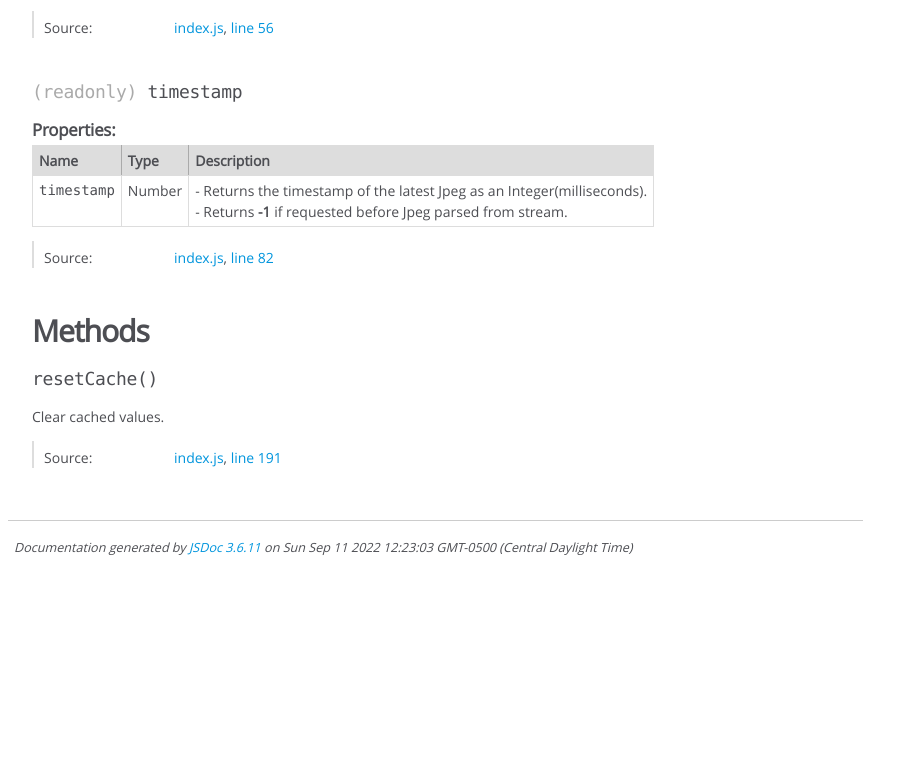
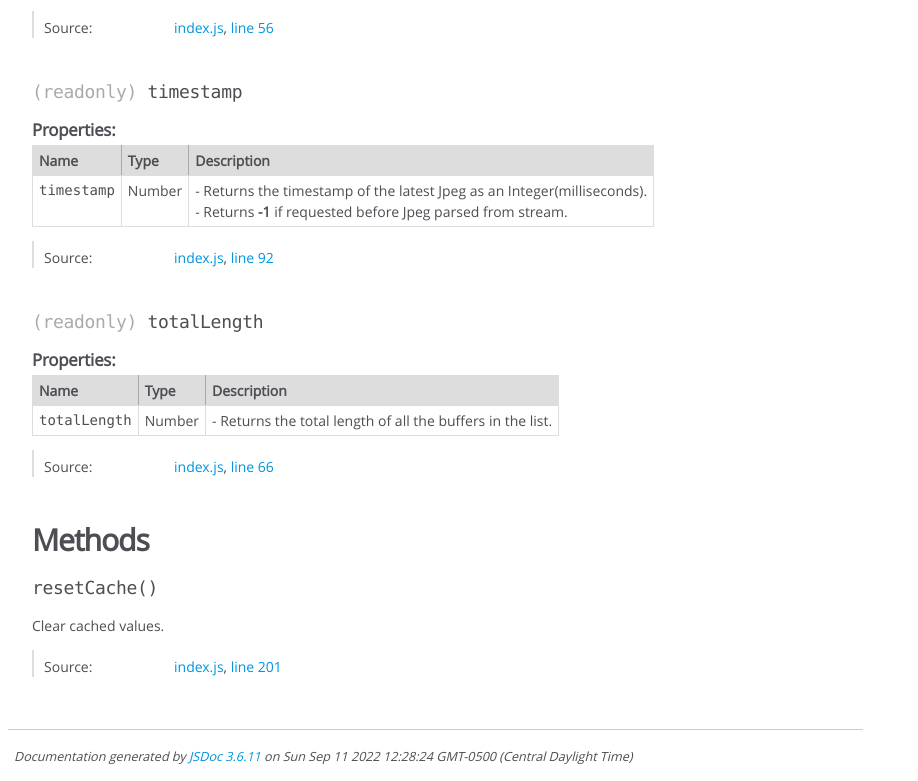
Before and after one commit to kevinGodell/pipe2jpeg, a website: page docs/Pipe2Jpeg.html in a window 1280 px wide. Shown: the part 1241-2022 px from the top of the page, without its empty margins (0-918 px from the left). Before the commit the page ends 1813 px from the top, so only its background shows below. Drawn offline with Linux system fonts and the light colour scheme.

Commit message:
update docs

```diff
--- a/docs/Pipe2Jpeg.html
+++ b/docs/Pipe2Jpeg.html
@@ -433,7 +433,7 @@
 
     <dt class="tag-source">Source:</dt>
     <dd class="tag-source"><ul class="dummy"><li>
-        <a href="index.js.html">index.js</a>, <a href="index.js.html#line70">line 70</a>
+        <a href="index.js.html">index.js</a>, <a href="index.js.html#line80">line 80</a>
     </li></ul></dd>
 
 
@@ -659,7 +659,117 @@
 
     <dt class="tag-source">Source:</dt>
     <dd class="tag-source"><ul class="dummy"><li>
-        <a href="index.js.html">index.js</a>, <a href="index.js.html#line82">line 82</a>
+        <a href="index.js.html">index.js</a>, <a href="index.js.html#line92">line 92</a>
+    </li></ul></dd>
+
+
+
+
+
+
+
+</dl>
+
+
+
+
+
+
+
+
+<h4 class="name" id="totalLength"><span class="type-signature">(readonly) </span>totalLength<span class="type-signature"></span></h4>
+
+
+
+
+
+
+
+
+
+
+    <h5 class="subsection-title">Properties:</h5>
+
+
+
+<table class="props">
+    <thead>
+    <tr>
+
+        <th>Name</th>
+
+
+        <th>Type</th>
+
+
+
+
+
+        <th class="last">Description</th>
+    </tr>
+    </thead>
+
+    <tbody>
+
+
+        <tr>
+
+                <td class="name"><code>totalLength</code></td>
+
+
+            <td class="type">
+
+
+<span class="param-type">Number</span>
+
+
+
+            </td>
+
+
+
+
+
+            <td class="description last">- Returns the total length of all the buffers in the list.</td>
+        </tr>
+
+
+    </tbody>
+</table>
+
+
+
+
+<dl class="details">
+
+
+
+
+
+
+
+
+
+
+
+
+
+
+
+
+
+
+
+
+
+
+
+
+
+
+    <dt class="tag-source">Source:</dt>
+    <dd class="tag-source"><ul class="dummy"><li>
+        <a href="index.js.html">index.js</a>, <a href="index.js.html#line66">line 66</a>
     </li></ul></dd>
 
 
@@ -739,7 +849,7 @@
 
     <dt class="tag-source">Source:</dt>
     <dd class="tag-source"><ul class="dummy"><li>
-        <a href="index.js.html">index.js</a>, <a href="index.js.html#line191">line 191</a>
+        <a href="index.js.html">index.js</a>, <a href="index.js.html#line201">line 201</a>
     </li></ul></dd>
 
 
@@ -791,7 +901,7 @@
 <br class="clear">
 
 <footer>
-    Documentation generated by <a href="https://github.com/jsdoc/jsdoc">JSDoc 3.6.11</a> on Sun Sep 11 2022 12:23:03 GMT-0500 (Central Daylight Time)
+    Documentation generated by <a href="https://github.com/jsdoc/jsdoc">JSDoc 3.6.11</a> on Sun Sep 11 2022 12:28:24 GMT-0500 (Central Daylight Time)
 </footer>
 
 <script> prettyPrint(); </script>
```
Also changed, not shown: docs/index.html (+1 -1 lines), docs/index.js.html (+11 -1 lines).
